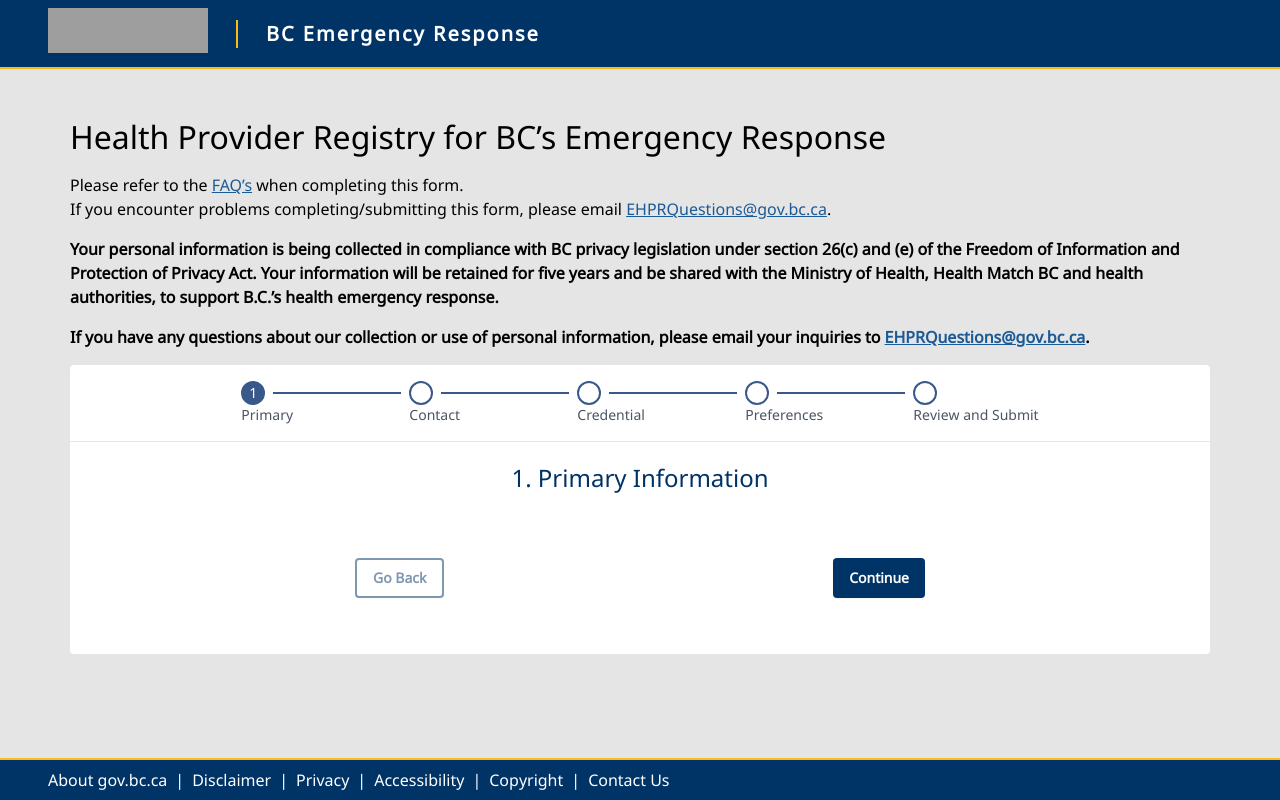
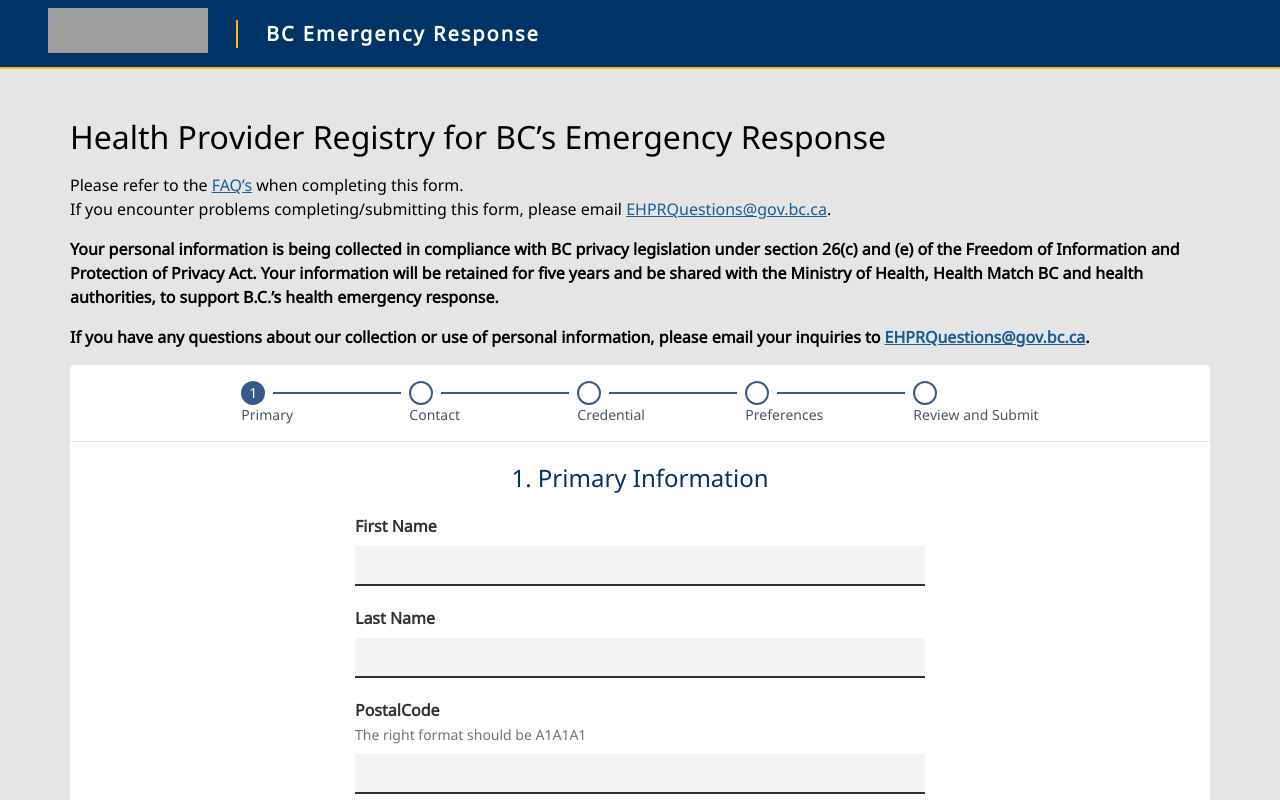
Before and after one commit to bcgov/moh-hire, a Next.js app in the folder packages/web/: page /submission/1 in a window 1280 px wide. Shown: the top 800 px of the page. Built offline with nearby package versions, Linux system fonts and the light colour scheme; grey boxes are pictures that could not be loaded; what @tailwindcss/typography would draw is missing.

Commit message:
primary information page UI

```diff
--- a/packages/web/src/components/FormStepHeader.tsx
+++ b/packages/web/src/components/FormStepHeader.tsx
@@ -17,7 +17,7 @@ export const FormStepHeader: React.FC = ({ children }) => {
     <h1
       ref={headerRef}
       tabIndex={-1}
-      className='text-bcBluePrimary text-center text-2xl focus:outline-none'
+      className='text-bcBluePrimary text-center text-2xl focus:outline-none mb-5'
     >
       {children}
     </h1>
--- a/packages/web/src/components/submission/components/Primary.tsx
+++ b/packages/web/src/components/submission/components/Primary.tsx
@@ -1,9 +1,19 @@
-import { FormStepHeader } from '@components';
+import { FormField, FormStepHeader } from '@components';
 
 export const Primary: React.FC = () => {
   return (
     <>
       <FormStepHeader>1. Primary Information</FormStepHeader>
+      <div className='flex flex-col gap-5'>
+        <FormField name='firstName' label='First Name' type='text' />
+        <FormField name='lastName' label='Last Name' type='text' />
+        <FormField
+          name='postalCode'
+          label='PostalCode'
+          description='The right format should be A1A1A1'
+          type='text'
+        />
+      </div>
     </>
   );
 };
```
